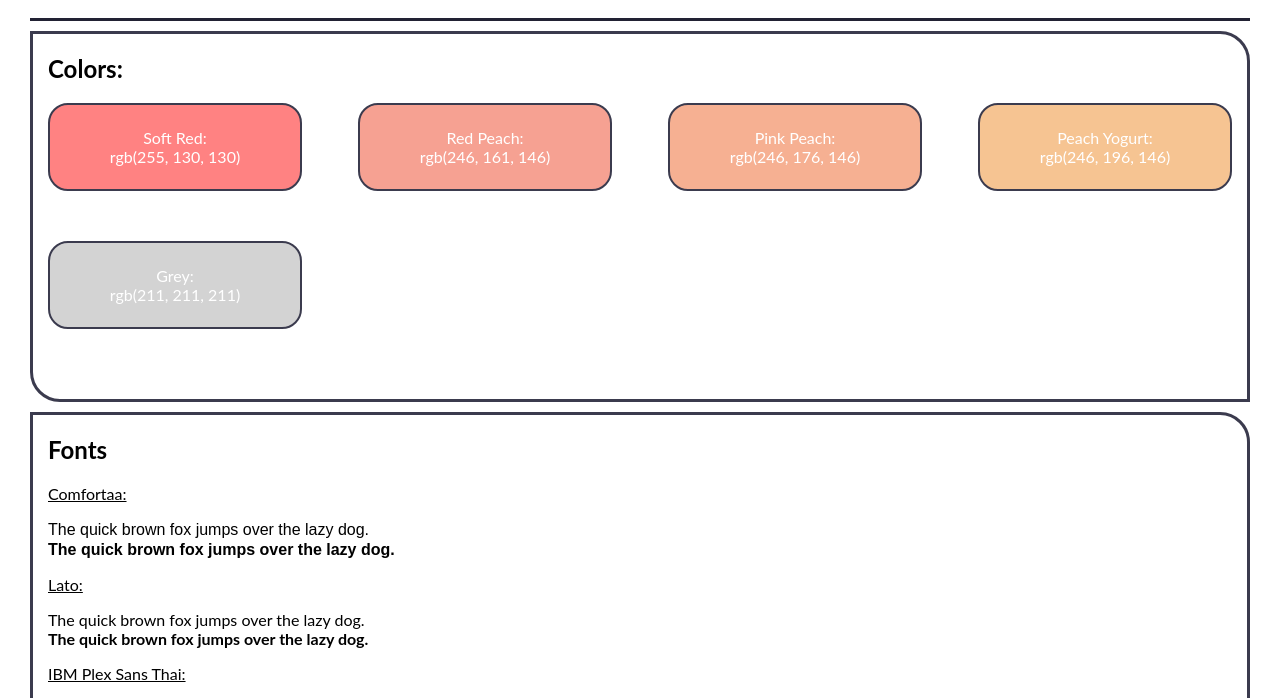
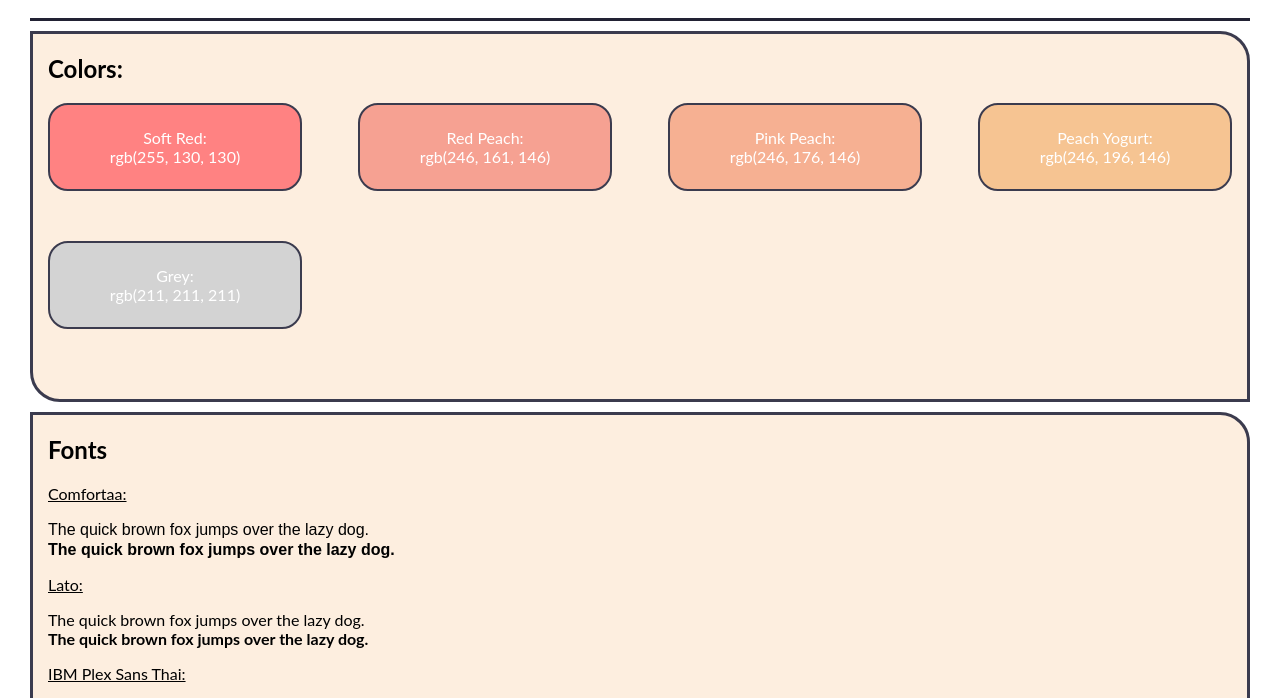
Before and after one commit to ezequiel-gutierrez/Codecademy-Repo, a plain HTML site: page Website Design System Challenge/index.html in a window 1280 px wide. Shown: the part 72-770 px from the top of the page. Drawn offline with Linux system fonts and the light colour scheme; a web font is replaced by a local one.

Commit message:
Update mainPage.css
Gave a new look to the sections, as well as adding another section type to the styles

```diff
--- a/Website Design System Challenge/resources/styles/mainPage.css
+++ b/Website Design System Challenge/resources/styles/mainPage.css
@@ -6,7 +6,8 @@ body {
     margin: 30px;
 }
 
-.colors, .fonts, .textStyles, .buttons {
+.colors, .fonts, .textStyles, .buttons, .showcaseElements {
+    background-color: rgb(253, 238, 223);
     margin-top: 10px;
     border: medium solid rgb(59, 59, 78);
     padding: 0 15px;
```
